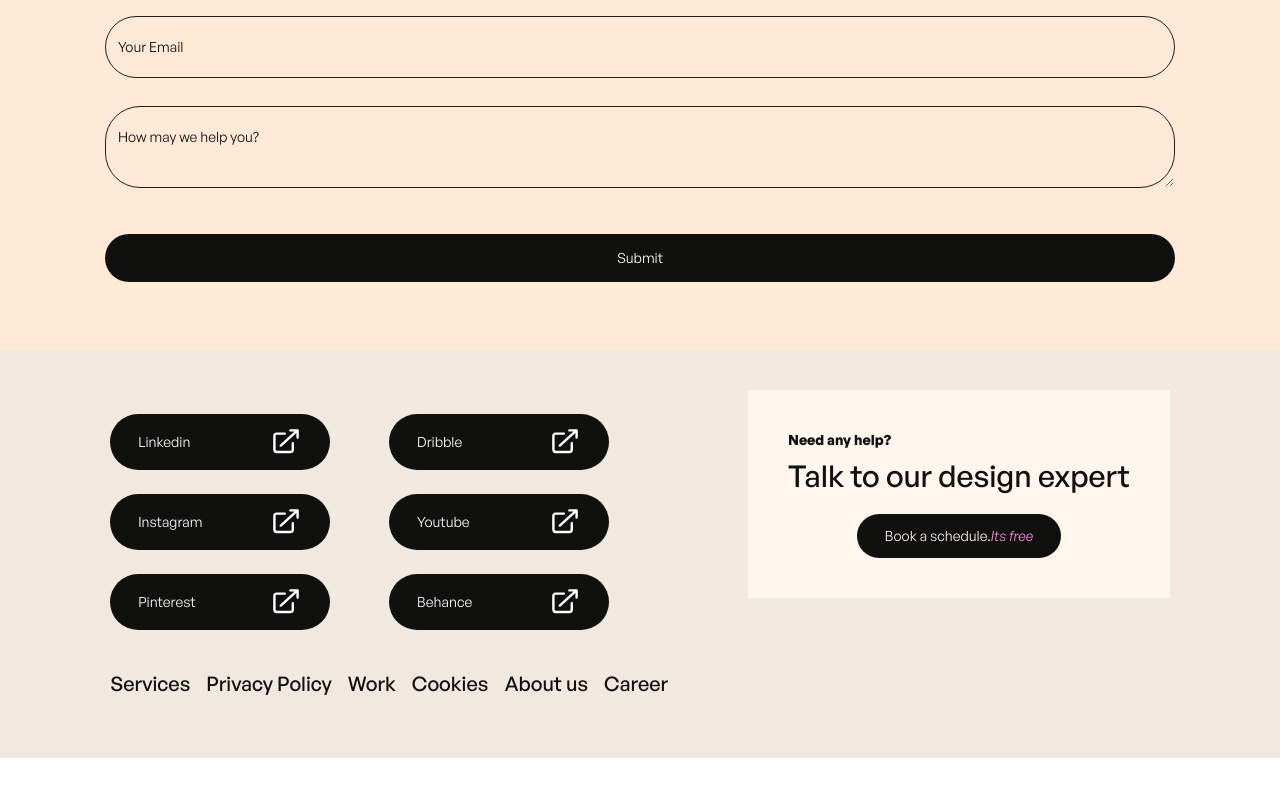
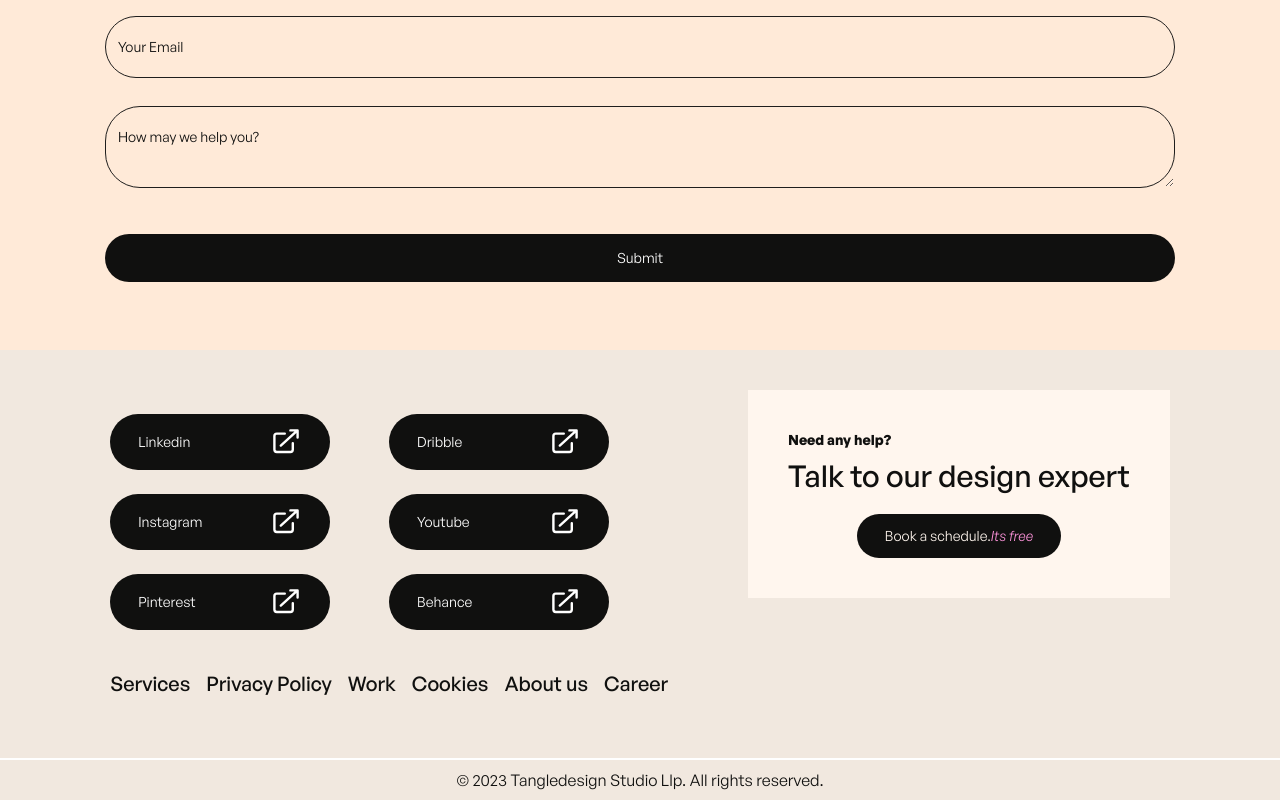
Before and after one commit to surajnarsale/tangle-landing-page, a Next.js app: page / in a window 1280 px wide. Shown: the part 4704-5504 px from the top of the page. Before the commit the page ends 5462 px from the top, so only its background shows below. Built offline with nearby package versions, Linux system fonts and the light colour scheme.

Commit message:
feat: add copywright footer

```diff
--- /dev/null
+++ b/components/molecules/CopywrightFooter.tsx
@@ -0,0 +1,20 @@
+import type { PropsWithChildren } from 'react'
+import clsx from 'clsx'
+import { Container } from '@/components/atoms/Container'
+import dayjs from 'dayjs'
+
+type CopywrightFooterProps = {
+  className?: string
+}
+
+const CopywrightFooter = (props: PropsWithChildren<CopywrightFooterProps>): JSX.Element => {
+  return (
+    <div className={clsx('flex border-t-2 border-light bg-primary-200', props.className)}>
+      <Container className="mx-auto flex max-w-[1110px] justify-center px-5  text-dark-500 ">
+        <div className="py-2">© {dayjs().year()} Tangledesign Studio Llp. All rights reserved.</div>
+      </Container>
+    </div>
+  )
+}
+
+export default CopywrightFooter
--- a/components/molecules/Footer.tsx
+++ b/components/molecules/Footer.tsx
@@ -1,5 +1,6 @@
 import { TalkToExpertCard } from '@/components/atoms/TalkToExpertCard'
 import SocialLinks from '@/components/molecules/SocialLinks'
+import CopywrightFooter from '@/components/molecules/CopywrightFooter'
 
 export default function Footer() {
   return (
@@ -8,6 +9,7 @@ export default function Footer() {
         <TalkToExpertCard className="" />
         <SocialLinks />
       </div>
+      <CopywrightFooter />
     </footer>
   )
 }
```
